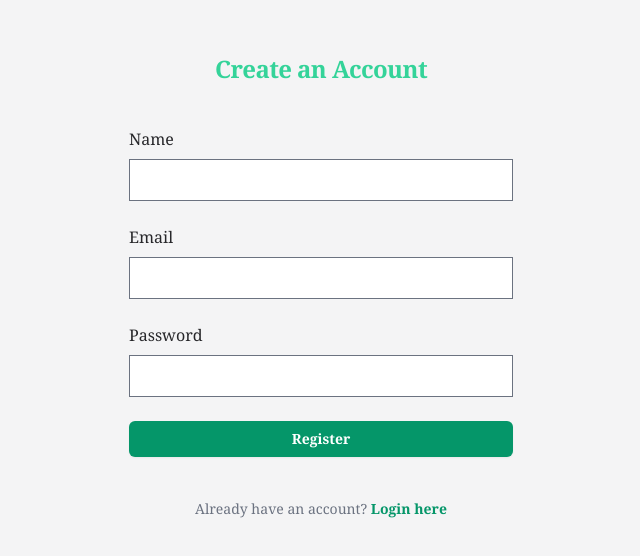
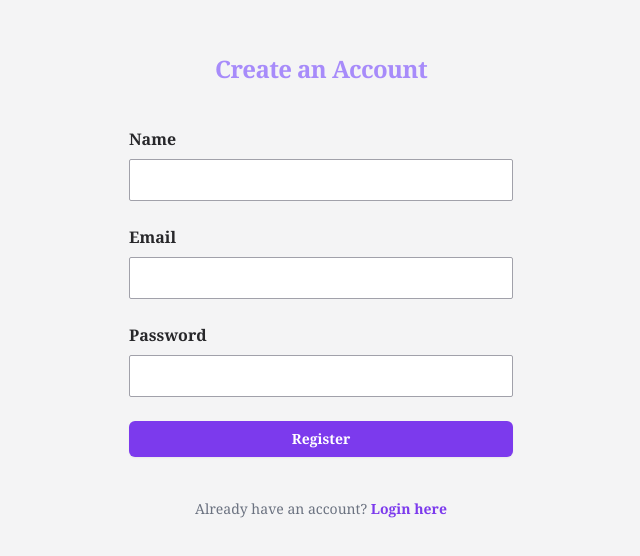
Before and after one commit to fazzaamiarso/react-forum-dicoding, a React (Vite) app: page /auth/register in a window 1280 px wide. Shown: the part 134-690 px from the top of the page, without its empty margins (319-959 px from the left). Built offline with nearby package versions, Linux system fonts and the light colour scheme; what prettier-plugin-tailwindcss would draw is missing.

Commit message:
chore: refactori input field to component

```diff
--- /dev/null
+++ b/src/components/text-field.tsx
@@ -0,0 +1,34 @@
+import clsx from "clsx";
+import React from "react";
+
+interface TextFieldOwnProps {
+  label: string;
+  description?: string;
+}
+
+type TextFieldProps = TextFieldOwnProps & React.ComponentPropsWithoutRef<"input">;
+
+const TextField = React.forwardRef<HTMLInputElement, TextFieldProps>(
+  ({ label, id, name, type = "text", className, description, ...rest }, forwardedRef) => {
+    return (
+      <div className="w-full">
+        <div className="mb-2">
+          <label htmlFor={id ?? name} className="block font-semibold text-zinc-800">
+            {label}
+          </label>
+          {description !== undefined && <div className="text-xs">{description}</div>}
+        </div>
+        <input
+          {...rest}
+          ref={forwardedRef}
+          id={id ?? name}
+          name={name}
+          type={type}
+          className={clsx("w-full rounded-sm border-zinc-400", className)}
+        />
+      </div>
+    );
+  }
+);
+
+export default TextField;
--- /dev/null
+++ b/src/components/textarea.tsx
@@ -0,0 +1,33 @@
+import clsx from "clsx";
+import React from "react";
+
+interface TextAreaOwnProps {
+  label: string;
+  description?: string;
+}
+
+type TextAreaProps = TextAreaOwnProps & React.ComponentPropsWithoutRef<"textarea">;
+
+const TextArea = React.forwardRef<HTMLTextAreaElement, TextAreaProps>(
+  ({ label, id, name, className, description, ...rest }, forwardedRef) => {
+    return (
+      <div className="w-full">
+        <div className="mb-2">
+          <label htmlFor={id ?? name} className="block font-semibold">
+            {label}
+          </label>
+          <div className="text-xs">{description}</div>
+        </div>
+        <textarea
+          {...rest}
+          ref={forwardedRef}
+          id={id ?? name}
+          name={name}
+          className={clsx("w-full resize-y rounded-sm border-zinc-400", className)}
+        />
+      </div>
+    );
+  }
+);
+
+export default TextArea;
--- a/src/routes/auth/login.tsx
+++ b/src/routes/auth/login.tsx
@@ -1,4 +1,5 @@
 /* eslint-disable @typescript-eslint/no-misused-promises */
+import TextField from "@/components/text-field";
 import { useLoginMutation } from "@/services/api/user";
 import { useForm, type SubmitHandler } from "react-hook-form";
 import { Link, useNavigate } from "react-router-dom";
@@ -22,34 +23,30 @@ const Login = (): JSX.Element => {
     <div className="h-screen">
       <div className="flex min-h-full flex-1 flex-col justify-center px-6 py-12 lg:px-8">
         <div className="sm:mx-auto sm:w-full sm:max-w-sm">
-          <h2 className="mt-10 text-center text-2xl font-bold leading-9 tracking-tight text-emerald-400">
+          <h2 className="mt-10 text-center text-2xl font-bold leading-9 tracking-tight text-violet-400">
             Sign into your account
           </h2>
         </div>
 
         <div className="mt-10 sm:mx-auto sm:w-full sm:max-w-sm">
           <form className="space-y-6" onSubmit={handleSubmit(onSubmit)}>
-            <div className="flex flex-col gap-2">
-              <label htmlFor="email">Email</label>
-              <input
+            <TextField
+              {...register("email", { required: true })}
               type="email"
+              label="Email"
               id="email"
               autoComplete="email"
-                {...register("email", { required: true })}
             />
-            </div>
-            <div className="flex flex-col gap-2">
-              <label htmlFor="password">Password</label>
-              <input
+            <TextField
+              {...register("password", { required: true, minLength: 6 })}
+              label="Password"
               type="password"
               autoComplete="current-password"
               id="password"
-                {...register("password", { required: true, minLength: 6 })}
             />
-            </div>
             <button
               type="submit"
-              className="flex w-full justify-center rounded-md bg-emerald-600 px-3 py-1.5 text-sm font-semibold leading-6 text-white shadow-sm hover:bg-emerald-500 focus-visible:outline focus-visible:outline-2 focus-visible:outline-offset-2 focus-visible:outline-indigo-600"
+              className="flex w-full justify-center rounded-md bg-violet-600 px-3 py-1.5 text-sm font-semibold leading-6 text-white shadow-sm hover:bg-violet-500 focus-visible:outline focus-visible:outline-2 focus-visible:outline-offset-2 focus-visible:outline-indigo-600"
             >
               Login
             </button>
@@ -59,7 +56,7 @@ const Login = (): JSX.Element => {
             Don't have an account?{" "}
             <Link
               to="/auth/register"
-              className="font-semibold leading-6 text-emerald-600 hover:text-emerald-500"
+              className="font-semibold leading-6 text-violet-600 hover:text-violet-500"
             >
               Register here
             </Link>
--- a/src/routes/auth/register.tsx
+++ b/src/routes/auth/register.tsx
@@ -1,4 +1,5 @@
 /* eslint-disable @typescript-eslint/no-misused-promises */
+import TextField from "@/components/text-field";
 import { useLoginMutation, useRegisterMutation } from "@/services/api/user";
 import { useForm, type SubmitHandler } from "react-hook-form";
 import { Link, useNavigate } from "react-router-dom";
@@ -25,38 +26,36 @@ const Register = (): JSX.Element => {
     <div className="h-screen">
       <div className="flex min-h-full flex-1 flex-col justify-center px-6 py-12 lg:px-8">
         <div className="sm:mx-auto sm:w-full sm:max-w-sm">
-          <h2 className="mt-10 text-center text-2xl font-bold leading-9 tracking-tight text-emerald-400">
+          <h2 className="mt-10 text-center text-2xl font-bold leading-9 tracking-tight text-violet-400">
             Create an Account
           </h2>
         </div>
 
         <div className="mt-10 sm:mx-auto sm:w-full sm:max-w-sm">
           <form className="space-y-6" onSubmit={handleSubmit(onSubmit)}>
-            <div className="flex flex-col gap-2">
-              <label htmlFor="name">Name</label>
-              <input type="text" id="name" {...register("name", { required: true })} />
-            </div>
-            <div className="flex flex-col gap-2">
-              <label htmlFor="email">Email</label>
-              <input
+            <TextField
+              label="Name"
+              id="name"
+              autoComplete="off"
+              {...register("name", { required: true })}
+            />
+            <TextField
+              {...register("email", { required: true })}
               type="email"
+              label="Email"
               id="email"
               autoComplete="email"
-                {...register("email", { required: true })}
             />
-            </div>
-            <div className="flex flex-col gap-2">
-              <label htmlFor="password">Password</label>
-              <input
+            <TextField
+              {...register("password", { required: true, minLength: 6 })}
+              label="Password"
               type="password"
               autoComplete="current-password"
               id="password"
-                {...register("password", { required: true, minLength: 6 })}
             />
-            </div>
             <button
               type="submit"
-              className="flex w-full justify-center rounded-md bg-emerald-600 px-3 py-1.5 text-sm font-semibold leading-6 text-white shadow-sm hover:bg-emerald-500 focus-visible:outline focus-visible:outline-2 focus-visible:outline-offset-2 focus-visible:outline-indigo-600"
+              className="flex w-full justify-center rounded-md bg-violet-600 px-3 py-1.5 text-sm font-semibold leading-6 text-white shadow-sm hover:bg-violet-500 focus-visible:outline focus-visible:outline-2 focus-visible:outline-offset-2 focus-visible:outline-indigo-600"
             >
               Register
             </button>
@@ -66,7 +65,7 @@ const Register = (): JSX.Element => {
             Already have an account?{" "}
             <Link
               to="/auth/login"
-              className="font-semibold leading-6 text-emerald-600 hover:text-emerald-500"
+              className="font-semibold leading-6 text-violet-600 hover:text-violet-500"
             >
               Login here
             </Link>
--- a/src/routes/thread/detail.tsx
+++ b/src/routes/thread/detail.tsx
@@ -11,6 +11,7 @@ import { useAuth } from "@/hooks/useAuth";
 import dayjs from "@/utils/date-formatter";
 import { FaceFrownIcon } from "@heroicons/react/24/solid";
 import * as Separator from "@radix-ui/react-separator";
+import TextArea from "@/components/textarea";
 
 interface FormData {
   content: string;
@@ -77,12 +78,12 @@ const ThreadDetail = (): JSX.Element => {
         </ul>
         <form onSubmit={handleSubmit(onSubmit)} className="space-y-2">
           <input type="hidden" {...register("threadId")} />
-          <label htmlFor="contet">Add Comment</label>
-          <textarea
+          <TextArea
             {...register("content", { required: true })}
+            label="Add Comment"
             id="content"
             rows={5}
-            className="w-full resize-y rounded-sm border-zinc-300 bg-zinc-100"
+            className="rounded-sm border-zinc-300 bg-zinc-100"
           />
           <button className="rounded-sm bg-violet-600 p-2 text-sm text-white transition-colors hover:bg-violet-500">
             Submit
--- a/src/routes/thread/new.tsx
+++ b/src/routes/thread/new.tsx
@@ -1,4 +1,6 @@
 /* eslint-disable @typescript-eslint/no-misused-promises */
+import TextArea from "@/components/textarea";
+import TextField from "@/components/text-field";
 import { useCreateThreadMutation } from "@/services/api/thread";
 import { type SubmitHandler, useForm } from "react-hook-form";
 import { useNavigate } from "react-router-dom";
@@ -16,7 +18,6 @@ const NewThread = (): JSX.Element => {
   const [createThread] = useCreateThreadMutation();
 
   const onSubmit: SubmitHandler<FormData> = async (data) => {
-    console.log(data);
     try {
       await createThread(data);
       navigate("/");
@@ -29,50 +30,29 @@ const NewThread = (): JSX.Element => {
     <div>
       <h2 className="mb-8 text-xl font-semibold">Create New Thread</h2>
       <form className="flex flex-col gap-6" onSubmit={handleSubmit(onSubmit)}>
-        <div className="flex flex-col gap-2">
-          <div className="flex flex-col">
-            <label className="font-semibold text-violet-600" htmlFor="title">
-              Title
-            </label>
-            <span className="text-xs">Add a short, descriptive headline</span>
-          </div>
-          <input
+        <TextField
+          {...register("title", { required: true })}
+          label="Title"
           type="text"
           autoComplete="off"
           id="title"
-            {...register("title", { required: true })}
-            className="rounded-sm border-zinc-400"
+          description="Add a short, descriptive headline"
         />
-        </div>
-        <div className="flex flex-col gap-2">
-          <div className="flex flex-col">
-            <label className="font-semibold text-violet-600" htmlFor="category">
-              Category
-            </label>
-            <span className="text-xs">Choose a category for your thread (optional)</span>
-          </div>
-          <input
+        <TextField
+          {...register("category")}
+          label="Category"
           type="text"
+          autoComplete="off"
           id="category"
-            autoComplete="off"
-            {...register("category")}
-            className="rounded-sm border-zinc-400"
+          description="Choose a category for your thread (optional)"
         />
-        </div>
-        <div className="flex flex-col gap-2">
-          <div className="flex flex-col">
-            <label className="font-semibold text-violet-600" htmlFor="body">
-              Content
-            </label>
-            <span className="text-xs">Please always adhere to the community guideline</span>
-          </div>
-          <textarea
+        <TextArea
+          {...register("body", { required: true })}
           id="body"
           rows={7}
-            {...register("body", { required: true })}
-            className="rounded-sm border-zinc-400"
+          label="Content"
+          description="Please always adhere to the community guideline"
         />
-        </div>
         <div className="ml-auto space-x-4">
           <button
             className="p-2 text-sm"
```
Lines whose indentation alone changed are shown as unchanged.
